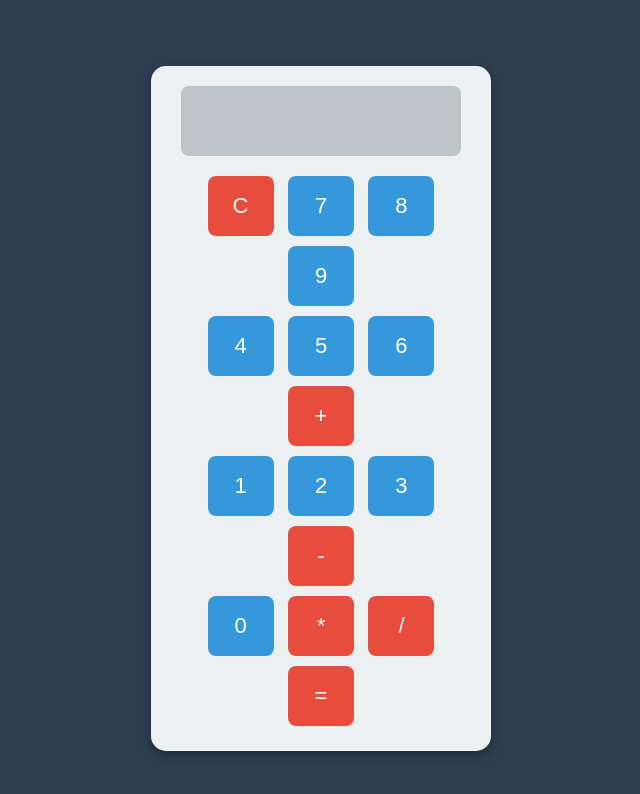
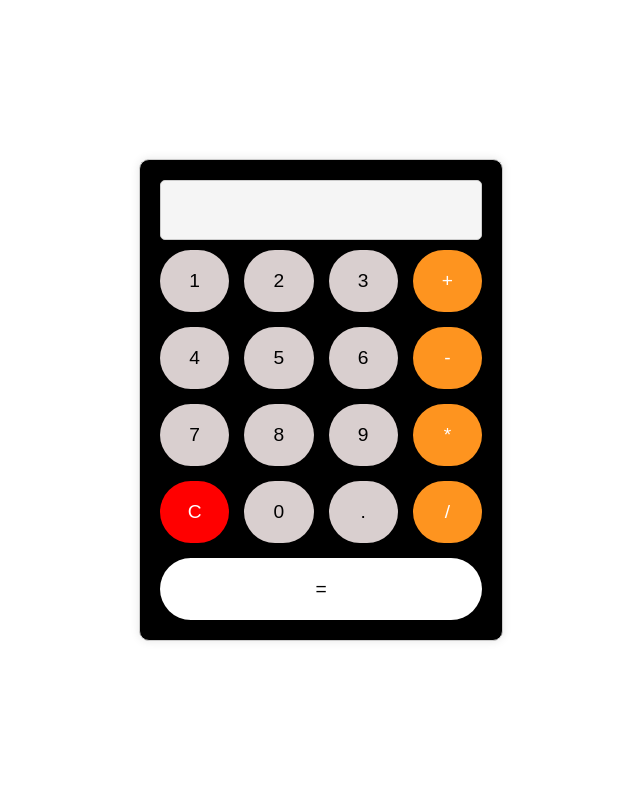
Before and after one commit to munjiyazaib/js-prt-1-mz, a plain HTML site: page index.html in a window 1280 px wide. Shown: the whole page, without its empty margins (319-959 px from the left). Drawn offline with Linux system fonts and the light colour scheme.

Commit message:
Add files via upload

```diff
--- a/index.html
+++ b/index.html
@@ -1,99 +1,144 @@
 <!DOCTYPE html>
 <html lang="en">
+
 <head>
     <meta charset="UTF-8">
     <meta name="viewport" content="width=device-width, initial-scale=1.0">
-    <title>Basic Calculator</title>
+    <title>CALCULATOR</title>
     <style>
+        *{
+            margin: 0;
+            padding: 0;
+            box-sizing: border-box;
+        }
         body {
             font-family: Arial, sans-serif;
             display: flex;
             justify-content: center;
             align-items: center;
             height: 100vh;
-            background-color: #2c3e50;
+            margin: 0;
+            background-color: white;
+
         }
+
         .calculator {
-            background: #ecf0f1;
+            border: 1px solid #ccc;
+            border-radius: 10px;
             padding: 20px;
-            border-radius: 15px;
-            box-shadow: 0 4px 10px rgba(0, 0, 0, 0.3);
+            background: black;
+            /* background: linear-gradient(black, maroon);*/
+            box-shadow: 0 0 10px rgba(0, 0, 0, 0.1);
+        }
+
+        .display {
+            width: 100%;
+            height: 60px;
+            font-size: 1.5em;
+            text-align: right;
+            margin-bottom: 10px;
+            padding: 5px;
+            border: 1px solid #ccc;
+            background-color: whitesmoke;
+            border-radius: 5px;
+            box-sizing: border-box;
+        }
+
+        .buttons {
+            display: grid;
+            grid-template-columns: repeat(4, 1fr);
+            gap: 15px;
+        }
+
+        .button {
+            padding: 20px;
+            font-size: 1.2em;
+            border-radius: 33px;
+            background-color: #d9cfcf;
+            cursor: pointer;
             text-align: center;
-            width: 300px;
         }
-        input {
-            width: 90%;
-            height: 60px;
-            text-align: right;
-            font-size: 24px;
-            margin-bottom: 15px;
-            border: none;
-            border-radius: 8px;
-            padding: 5px;
-            background: #bdc3c7;
+
+        .button.operator {
+            background-color: #fe941f;
+            color: #fff;
         }
-        button {
-            width: 22%;
-            height: 60px;
-            margin: 5px;
-            font-size: 22px;
-            cursor: pointer;
-            border: none;
-            border-radius: 8px;
-            background: #3498db;
+
+        .button.equal {
+            background-color: white;
+            color: black;
+            grid-column: span 4;
+        }
+
+
+        .button.operator-1{
+            background-color: red;
+            color: #fff;
+        }
+
+        /* .button.operator:hover {
+            background-color: rgb(221, 120, 167);
+        }
+      .button:hover {
+            background-color: #ddd;
+        }
+        .button.equal:hover {
+            background: linear-gradient(rgb(199, 64, 109), rgb(221, 120, 167));
             color: white;
-            transition: background 0.3s;
-        }
-        button:hover {
-            background: #2980b9;
-        }
-        .operator {
-            background: #e74c3c;
-        }
-        .operator:hover {
-            background: #c0392b;
-        }
+
+        } */
     </style>
 </head>
+
 <body>
+
     <div class="calculator">
-        <input type="text" id="display" disabled>
-        <br>
-        <button class="operator" onclick="clearDisplay()">C</button>
-        <button onclick="appendValue('7')">7</button>
-        <button onclick="appendValue('8')">8</button>
-        <button onclick="appendValue('9')">9</button>
-        <br>
-        <button onclick="appendValue('4')">4</button>
-        <button onclick="appendValue('5')">5</button>
-        <button onclick="appendValue('6')">6</button>
-        <button class="operator" onclick="appendValue('+')">+</button>
-        <br>
-        <button onclick="appendValue('1')">1</button>
-        <button onclick="appendValue('2')">2</button>
-        <button onclick="appendValue('3')">3</button>
-        <button class="operator" onclick="appendValue('-')">-</button>
-        <br>
-        <button onclick="appendValue('0')">0</button>
-        <button class="operator" onclick="appendValue('*')">*</button>
-        <button class="operator" onclick="appendValue('/')">/</button>
-        <button class="operator" onclick="calculate()">=</button>
+        <input type="text" id="display" class="display" disabled>
+        <div class="buttons">
+            <div class="button" onclick="appendToDisplay('1')">1</div>
+            <div class="button" onclick="appendToDisplay('2')">2</div>
+            <div class="button" onclick="appendToDisplay('3')">3</div>
+            <div class="button operator" onclick="appendToDisplay('+')">+</div>
+            <div class="button" onclick="appendToDisplay('4')">4</div>
+            <div class="button" onclick="appendToDisplay('5')">5</div>
+            <div class="button" onclick="appendToDisplay('6')">6</div>
+            <div class="button operator" onclick="appendToDisplay('-')">-</div>
+            <div class="button" onclick="appendToDisplay('7')">7</div>
+            <div class="button" onclick="appendToDisplay('8')">8</div>
+            <div class="button" onclick="appendToDisplay('9')">9</div>
+            <div class="button operator" onclick="appendToDisplay('*')">*</div>
+
+            <div class="button operator-1" onclick="clearDisplay()">C</div>
+            <div class="button" onclick="appendToDisplay('0')">0</div>
+            <div class="button" onclick="appendToDisplay('.')">.</div>
+            <div class="button operator" onclick="appendToDisplay('/')">/</div>
+            <!-- <div class="button operator" onclick="clearDisplay()">C</div> -->
+            <div class="button equal" onclick="calculate()">=</div>
+
+        </div>
     </div>
 
+
     <script>
-        function appendValue(value) {
-            document.getElementById("display").value += value;
+
+        function appendToDisplay(value) {
+            const display = document.getElementById('display');
+            display.value += value;
+        }
+
+        function calculate() {
+            const display = document.getElementById('display');
+            try {
+                display.value = eval(display.value);
+            } catch {
+                display.value = 'Error';
+            }
         }
         function clearDisplay() {
-            document.getElementById("display").value = "";
-        }
-        function calculate() {
-            try {
-                document.getElementById("display").value = eval(document.getElementById("display").value);
-            } catch {
-                alert("Invalid Expression");
-            }
+            const display = document.getElementById('display');
+            display.value = '';
         }
     </script>
 </body>
+
 </html>
```
